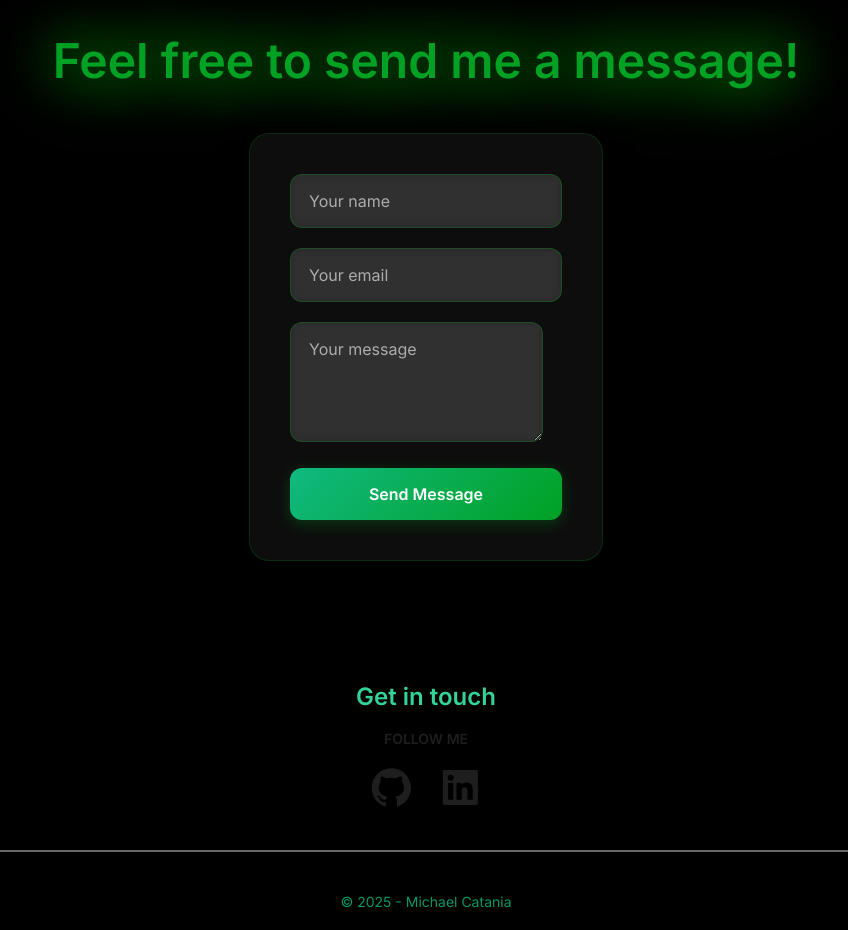
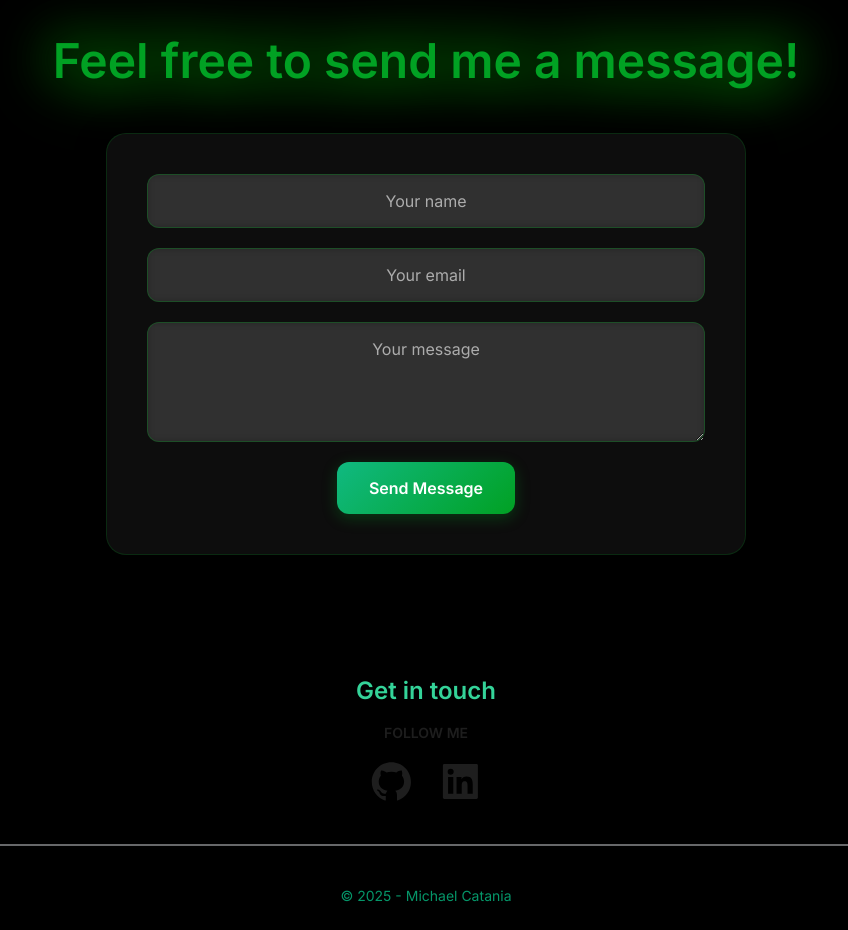
Before and after one commit to Mikitanjie/portfolio, a Next.js app: page / in a window 1280 px wide. Shown: the part 4740-5670 px from the top of the page, without its empty margins (214-1062 px from the left). Built offline with nearby package versions, Linux system fonts and the light colour scheme.

Commit message:
Improve contact form styling and theme-aware colors
- Adjust contact form width to 50vw and center inputs
- Add theme-aware text colors for form inputs (dark text in light theme, white in dark theme)
- Make skill icon tooltip text green in dark theme

```diff
--- a/app/_components/ContactForm/ContactForm.js
+++ b/app/_components/ContactForm/ContactForm.js
@@ -1,11 +1,16 @@
-import { useState } from 'react';
+import { useState, useContext } from 'react';
 import '../../globals.css';
+import { ThemeContext } from '../ThemeContext/ThemeContext';
 
 function ContactForm() {
+  const { theme } = useContext(ThemeContext);
   const [status, setStatus] = useState('');
   const [errors, setErrors] = useState({});
   const [touched, setTouched] = useState({});
   const [isSubmitting, setIsSubmitting] = useState(false);
+
+  const inputTextColor = theme === 'light' ? 'rgb(30, 30, 30)' : 'rgb(255, 255, 255)';
+  const placeholderColor = theme === 'light' ? 'rgba(30, 30, 30, 0.6)' : 'rgba(255, 255, 255, 0.6)';
 
   const validateField = (name, value) => {
     let error = '';
@@ -102,8 +107,18 @@ function ContactForm() {
   };
 
   return (
-    <form className="contact-form fade-in-up" onSubmit={handleSubmit}>
-      <div>
+    <form
+      className="contact-form fade-in-up"
+      onSubmit={handleSubmit}
+      style={{
+        width: '50vw',
+        maxWidth: '50vw',
+        margin: '0 auto',
+        '--input-text-color': inputTextColor,
+        '--placeholder-color': placeholderColor
+      }}
+    >
+      <div className="w-full flex flex-col items-center">
         <input
           className={`input-field ${errors.name && touched.name ? 'border-red-500' : ''}`}
           name="name"
@@ -112,11 +127,11 @@ function ContactForm() {
           onChange={handleChange}
         />
         {errors.name && touched.name && (
-          <p className="text-red-500 text-sm mt-1">{errors.name}</p>
+          <p className="text-red-500 text-sm mt-1 text-center">{errors.name}</p>
         )}
       </div>
 
-      <div>
+      <div className="w-full flex flex-col items-center">
         <input
           className={`input-field ${errors.email && touched.email ? 'border-red-500' : ''}`}
           name="email"
@@ -126,11 +141,11 @@ function ContactForm() {
           onChange={handleChange}
         />
         {errors.email && touched.email && (
-          <p className="text-red-500 text-sm mt-1">{errors.email}</p>
+          <p className="text-red-500 text-sm mt-1 text-center">{errors.email}</p>
         )}
       </div>
 
-      <div>
+      <div className="w-full flex flex-col items-center">
         <textarea
           className={`textarea-field ${errors.message && touched.message ? 'border-red-500' : ''}`}
           name="message"
@@ -139,7 +154,7 @@ function ContactForm() {
           onChange={handleChange}
         />
         {errors.message && touched.message && (
-          <p className="text-red-500 text-sm mt-1">{errors.message}</p>
+          <p className="text-red-500 text-sm mt-1 text-center">{errors.message}</p>
         )}
       </div>
 
--- a/app/_components/SkillIcon/SkillIcon.js
+++ b/app/_components/SkillIcon/SkillIcon.js
@@ -1,6 +1,10 @@
 import Image from 'next/image';
+import { useContext } from 'react';
+import { ThemeContext } from '../ThemeContext/ThemeContext';
 
 const SkillIcon = ({ href, src, alt, name, width = 80, height = 80, className = '' }) => {
+  const { theme } = useContext(ThemeContext);
+
   return (
     <div className="animate-pulse hover:animate-none group relative">
       <a href={href} target="_blank" rel="noreferrer" className="block">
@@ -13,7 +17,10 @@ const SkillIcon = ({ href, src, alt, name, width = 80, height = 80, className =
             height={height}
           />
         </div>
-        <div className="absolute -bottom-8 left-1/2 transform -translate-x-1/2 opacity-0 group-hover:opacity-100 transition-opacity duration-300 text-sm font-semibold whitespace-nowrap text-center">
+        <div
+          className="absolute -bottom-8 left-1/2 transform -translate-x-1/2 opacity-0 group-hover:opacity-100 transition-opacity duration-300 text-sm font-semibold whitespace-nowrap text-center"
+          style={{ color: theme === 'dark' ? 'rgb(1, 161, 35)' : 'inherit' }}
+        >
           {name}
         </div>
       </a>
--- a/app/globals.css
+++ b/app/globals.css
@@ -260,9 +260,9 @@ body {
 .contact-form {
   display: flex;
   flex-direction: column;
-  width: 100%;
-  max-width: 500px;
-  margin: auto;
+  width: 50vw !important;
+  max-width: 50vw !important;
+  margin: 0 auto !important;
   background: rgba(255, 255, 255, 0.05);
   backdrop-filter: blur(10px);
   -webkit-backdrop-filter: blur(10px);
@@ -271,6 +271,7 @@ body {
   border: 1px solid rgba(1, 161, 35, 0.2);
   box-shadow: 0 8px 32px 0 rgba(0, 0, 0, 0.37);
   transition: all 0.3s ease;
+  align-items: center;
 }
 
 .contact-form:hover {
@@ -281,7 +282,7 @@ body {
 .input-field, .textarea-field {
   margin-bottom: 1.25em;
   padding: 0.875em 1.125em;
-  color: inherit;
+  color: var(--input-text-color, inherit);
   background: rgba(255, 255, 255, 0.1);
   backdrop-filter: blur(5px);
   border: 1px solid rgba(1, 161, 35, 0.3);
@@ -289,10 +290,13 @@ body {
   font-size: 1rem;
   transition: all 0.3s ease;
   outline: none;
+  text-align: center;
+  width: 100%;
+  max-width: 100%;
 }
 
 .input-field::placeholder, .textarea-field::placeholder {
-  color: rgba(255, 255, 255, 0.6);
+  color: var(--placeholder-color, rgba(255, 255, 255, 0.6));
 }
 
 .input-field:focus, .textarea-field:focus {
@@ -306,6 +310,7 @@ body {
   min-height: 120px;
   resize: vertical;
   font-family: inherit;
+  text-align: center;
 }
 
 .submit-button {
```
